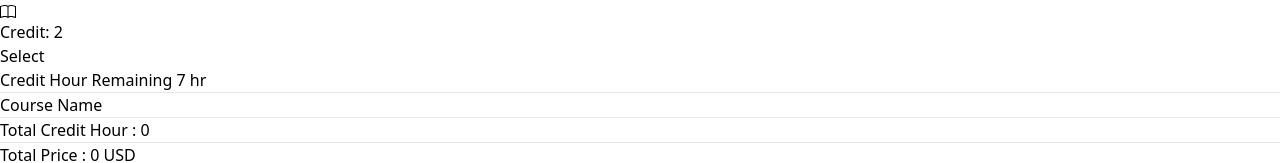
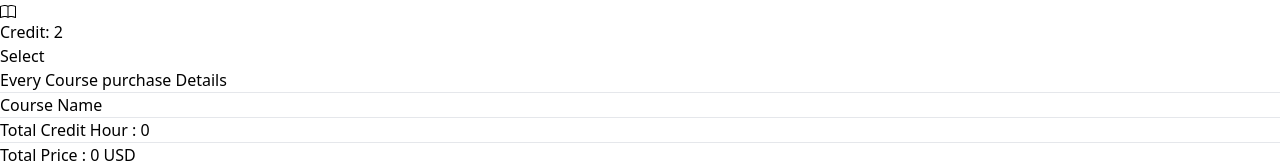
Before and after one commit to mdsajalali/DevCourseRegistry, a React (Vite) app: page / in a window 1280 px wide. Shown: the part 4024-4187 px from the top of the page. Built offline with nearby package versions, Linux system fonts and the light colour scheme.

Commit message:
propTypes added

```diff
--- a/package.json
+++ b/package.json
@@ -10,6 +10,7 @@
     "preview": "vite preview"
   },
   "dependencies": {
+    "prop-types": "^15.8.1",
     "react": "^18.2.0",
     "react-dom": "^18.2.0",
     "react-icons": "^4.11.0"
--- a/src/components/Courses/Courses.jsx
+++ b/src/components/Courses/Courses.jsx
@@ -1,3 +1,4 @@
+import PropTypes from "prop-types";
 import { useEffect, useState } from "react";
 import Course from "../Course/Course";
 
@@ -22,4 +23,8 @@ const Courses = ({ handleCourseTitle }) => {
   );
 };
 
+Courses.propTypes = {
+  handleCourseTitle: PropTypes.object,
+};
+
 export default Courses;
--- a/src/components/CoursesCart/CoursesCart.jsx
+++ b/src/components/CoursesCart/CoursesCart.jsx
@@ -1,15 +1,17 @@
+import PropTypes from "prop-types";
+
 const CoursesCart = ({ courseTitle, price, credit }) => {
   return (
     <div className="max-w-[310px] h-fit mx-auto shadow-lg px-5 rounded-lg mb-6 bg-white ">
       <h1 className="text-[#2F80ED] font-semibold text-[18px] my-3">
-        Credit Hour Remaining 7 hr
+        Every Course purchase Details
       </h1>
       <hr />
       <div>
-        <h2 className="font-bold text-[18px] my-2">Course Name</h2>
+        <h2 className="font-bold text-[18px] my-2 ">Course Name</h2>
         {courseTitle.map((item, id) => (
           <ul key={id}>
-            {id + 1} {item}
+            {id + 1} - {item}
           </ul>
         ))}
       </div>
@@ -21,4 +23,9 @@ const CoursesCart = ({ courseTitle, price, credit }) => {
   );
 };
 
+CoursesCart.propTypes = {
+  courseTitle: PropTypes.array,
+  price: PropTypes.number,
+  credit: PropTypes.number,
+};
 export default CoursesCart;
```
Also changed, not shown: src/App.jsx (+6 -5 lines), src/components/Course/Course.jsx (+11 -1 lines), 1 other file (tests, documents, lock files or other folders).
